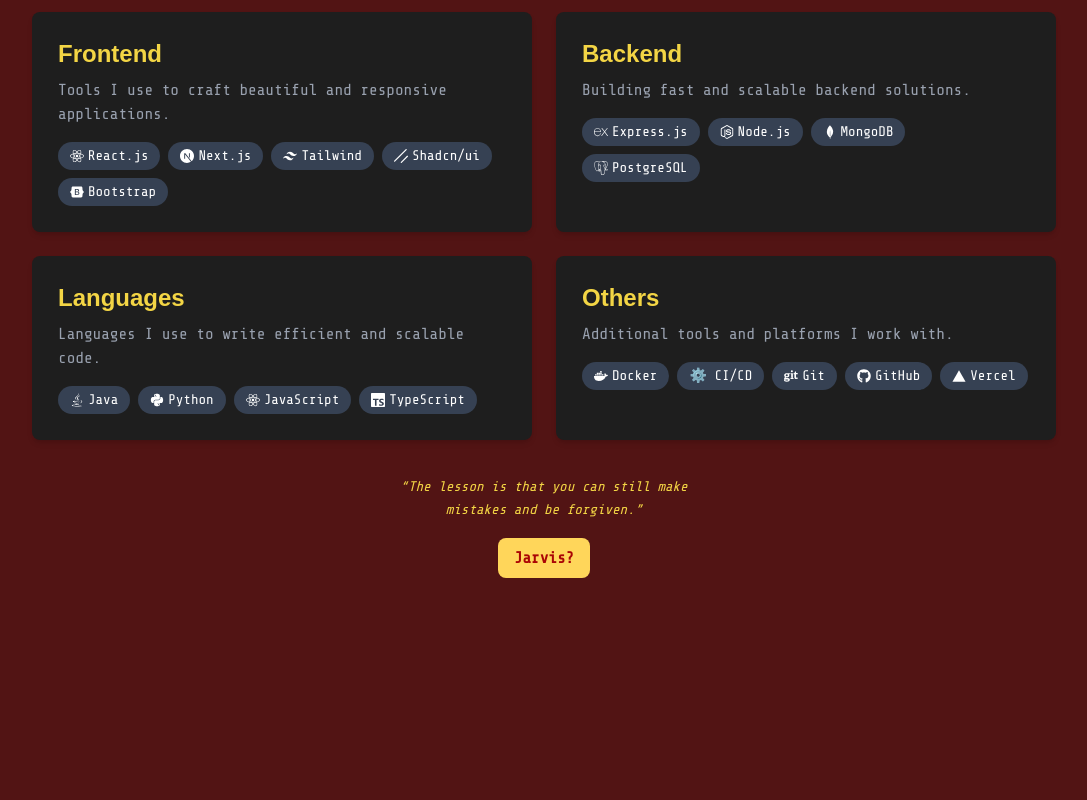
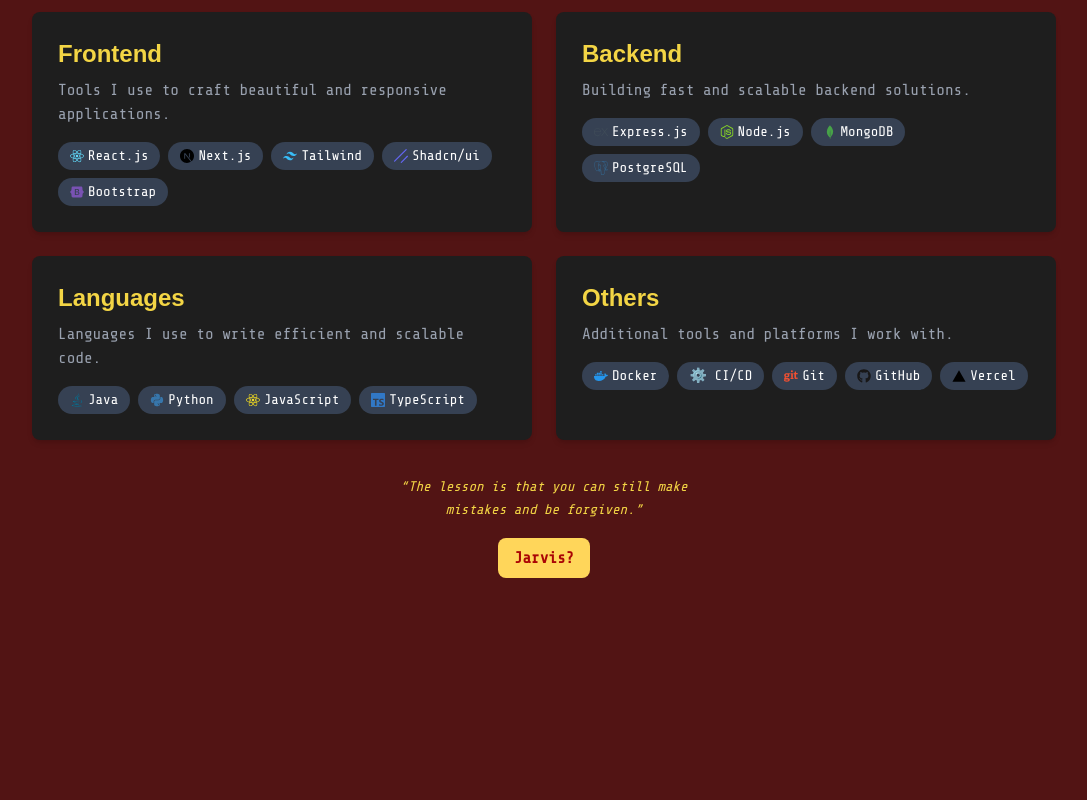
Before and after one commit to Aymaan-Shabbir/AymaanPortfolio, a React (Vite) app: page / in a window 1280 px wide. Shown: the part 860-1660 px from the top of the page, without its empty margins (96-1183 px from the left). Built offline with nearby package versions, Linux system fonts and the light colour scheme; a web font is replaced by a local one.

Commit message:
style fixes

```diff
--- a/src/components/Contact.jsx
+++ b/src/components/Contact.jsx
@@ -33,7 +33,7 @@
           transition={{ duration: 0.5 }}
           className="text-center mb-10 relative"
         >
-          <h2 className="projName text-3xl font-bold text-yellow-400">
+          <h2 className="projName text-3xl font-bold text-yellow-400 my-4">
             Contact Me
           </h2>
           <p className="boast text-yellow-300 font-semibold">
--- a/src/components/Skills.jsx
+++ b/src/components/Skills.jsx
@@ -27,42 +27,51 @@
     title: "Frontend",
     description: "Tools I use to craft beautiful and responsive applications.",
     skills: [
-      { name: "React.js", icon: <FaReact /> },
-      { name: "Next.js", icon: <SiNextdotjs /> },
-      { name: "Tailwind", icon: <SiTailwindcss /> },
-      { name: "Shadcn/ui", icon: <SiShadcnui /> },
-      { name: "Bootstrap", icon: <SiBootstrap /> },
+      { name: "React.js", icon: <FaReact style={{ color: "#61DAFB" }} /> },
+      { name: "Next.js", icon: <SiNextdotjs style={{ color: "#000000" }} /> },
+      {
+        name: "Tailwind",
+        icon: <SiTailwindcss style={{ color: "#38BDF8" }} />,
+      },
+      { name: "Shadcn/ui", icon: <SiShadcnui style={{ color: "#6366F1" }} /> },
+      { name: "Bootstrap", icon: <SiBootstrap style={{ color: "#7952B3" }} /> },
     ],
   },
   {
     title: "Backend",
     description: "Building fast and scalable backend solutions.",
     skills: [
-      { name: "Express.js", icon: <SiExpress /> },
-      { name: "Node.js", icon: <SiNodedotjs /> },
-      { name: "MongoDB", icon: <SiMongodb /> },
-      { name: "PostgreSQL", icon: <SiPostgresql /> },
+      { name: "Express.js", icon: <SiExpress style={{ color: "#404D59" }} /> },
+      { name: "Node.js", icon: <SiNodedotjs style={{ color: "#83CD29" }} /> },
+      { name: "MongoDB", icon: <SiMongodb style={{ color: "#47A248" }} /> },
+      {
+        name: "PostgreSQL",
+        icon: <SiPostgresql style={{ color: "#336791" }} />,
+      },
     ],
   },
   {
     title: "Languages",
     description: "Languages I use to write efficient and scalable code.",
     skills: [
-      { name: "Java", icon: <FaJava /> },
-      { name: "Python", icon: <FaPython /> },
-      { name: "JavaScript", icon: <FaReact /> },
-      { name: "TypeScript", icon: <SiTypescript /> },
+      { name: "Java", icon: <FaJava style={{ color: "#007396" }} /> },
+      { name: "Python", icon: <FaPython style={{ color: "#3776AB" }} /> },
+      { name: "JavaScript", icon: <FaReact style={{ color: "#F7DF1E" }} /> },
+      {
+        name: "TypeScript",
+        icon: <SiTypescript style={{ color: "#3178C6" }} />,
+      },
     ],
   },
   {
     title: "Others",
     description: "Additional tools and platforms I work with.",
     skills: [
-      { name: "Docker", icon: <FaDocker /> },
+      { name: "Docker", icon: <FaDocker style={{ color: "#2496ED" }} /> },
       { name: "CI/CD", icon: "⚙️" },
-      { name: "Git", icon: <FaGit /> },
-      { name: "GitHub", icon: <FaGithub /> },
-      { name: "Vercel", icon: <IoLogoVercel /> },
+      { name: "Git", icon: <FaGit style={{ color: "#F05032" }} /> },
+      { name: "GitHub", icon: <FaGithub style={{ color: "#181717" }} /> },
+      { name: "Vercel", icon: <IoLogoVercel style={{ color: "#000000" }} /> },
     ],
   },
 ];
```
